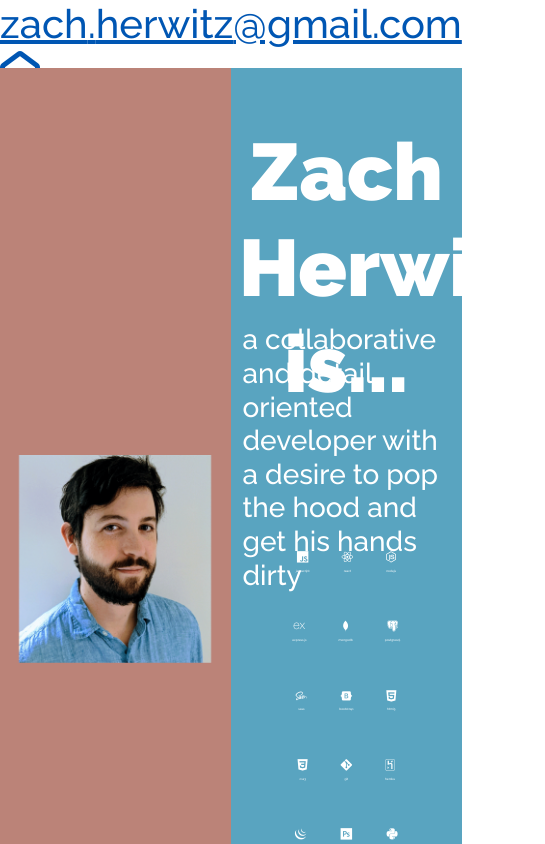
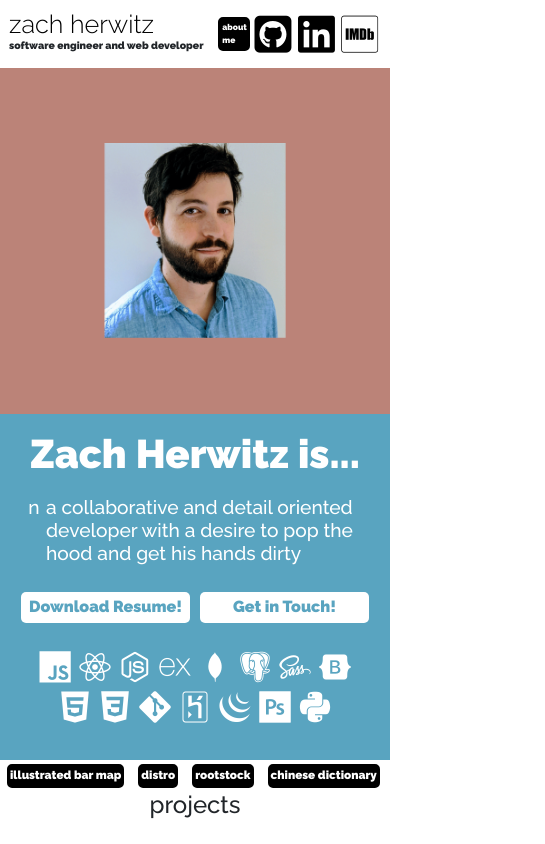
Before and after one commit to zachherwitz/portfolio, a React (Create React App) app: page /about in a window 390 px wide. Shown: the top 844 px of the page, 545 px wide, since content can reach past the window. Built offline with nearby package versions, Linux system fonts and the light colour scheme.

Commit message:
mobile friendly at last

```diff
--- a/src/App.js
+++ b/src/App.js
@@ -1,4 +1,4 @@
-import React, { useContext } from "react";
+import React from "react";
 import { BrowserRouter as Router, Switch, Route } from "react-router-dom";
 
 // Context
@@ -7,6 +7,7 @@ import ProjectState from "./context/project/ProjectState";
 // Subcomponents
 import Navbar from "./components/layout/Navbar";
 import ProjectDisplay from "./components/layout/ProjectDisplay";
+import Footer from "./components/layout/Footer";
 
 // Pages
 import Home from "./components/pages/Home";
@@ -24,6 +25,7 @@ const App = () => {
             <Route exact path="/about" component={About} />
             <Route path="/*" component={Home} />
           </Switch>
+          <Footer />
         </div>
       </Router>
     </ProjectState>
--- a/src/components/layout/Footer.js
+++ b/src/components/layout/Footer.js
@@ -1,7 +1,39 @@
-import React from "react";
+import React, { useContext, useEffect, useState } from "react";
+import { Link } from "react-router-dom";
+import ProjectContext from "../../context/project/projectContext";
 
 const Footer = () => {
-  return <footer></footer>;
+  const projectContext = useContext(ProjectContext);
+  const { selectProject } = projectContext;
+
+  const onClick = (project) => {
+    selectProject(project);
+  };
+
+  return (
+    <footer>
+      <ul className="footer-projects">
+        <div className="footer-project-link-container">
+          {projectContext.projects.map((project, index) => {
+            return (
+              <li key={index}>
+                <Link
+                  className="footer-project-button"
+                  onClick={() => {
+                    onClick(project);
+                  }}
+                  to="/projects"
+                >
+                  {project.buttonName}
+                </Link>
+              </li>
+            );
+          })}
+        </div>
+        <h4>projects</h4>
+      </ul>
+    </footer>
+  );
 };
 
 export default Footer;
--- a/src/components/layout/Navbar.js
+++ b/src/components/layout/Navbar.js
@@ -1,8 +1,6 @@
 import React, { useContext, useEffect, useState } from "react";
 import { Link } from "react-router-dom";
 import ProjectContext from "../../context/project/projectContext";
-
-import ZachImg from "../../images/zach.png";
 
 const Navbar = () => {
   const projectContext = useContext(ProjectContext);
@@ -10,13 +8,18 @@ const Navbar = () => {
   const [spanStyle, setSpanStyle] = useState({
     opacity: 0,
     transition: "1s",
+    visibility: "visible",
+    color: "black",
   });
+  const [emailIcon, setEmailIcon] = useState("");
 
   useEffect(() => {
     const timer = setTimeout(() => {
       setSpanStyle({
         opacity: 1,
         transition: "1s",
+        visibility: "visible",
+        color: "black",
       });
     }, 2000);
     return () => clearTimeout(timer);
@@ -26,14 +29,27 @@ const Navbar = () => {
     selectProject(project);
   };
 
+  const onMouseEnter = () => {
+    setEmailIcon("-open");
+  };
+
+  const onMouseLeave = () => {
+    setEmailIcon("");
+  };
+
   return (
     <nav>
       <div className="title">
-        <a href="mailto:zachherwitz@gmail.com">
-          <h1>
+        <a
+          onMouseEnter={onMouseEnter}
+          onMouseLeave={onMouseLeave}
+          href="mailto:zachherwitz@gmail.com"
+        >
+          <h1 className="title-mobile">zach herwitz</h1>
+          <h1 className="title-wide">
             zach<span style={spanStyle}>.</span>herwitz
             <span style={spanStyle}>
-              @gmail.com <i className="fas fa-envelope-open"></i>
+              @gmail.com<i className={`fas fa-envelope${emailIcon}`}></i>
             </span>
           </h1>
         </a>
@@ -65,13 +81,25 @@ const Navbar = () => {
           about me
         </Link>
         <div className="icons-container">
-          <a target="_blank" href="https://github.com/zachherwitz/">
+          <a
+            target="_blank"
+            rel="noopener noreferrer"
+            href="https://github.com/zachherwitz/"
+          >
             <i className="fab fa-github-square"></i>
           </a>
-          <a target="_blank" href="https://www.linkedin.com/in/zach-herwitz/">
+          <a
+            target="_blank"
+            rel="noopener noreferrer"
+            href="https://www.linkedin.com/in/zach-herwitz/"
+          >
             <i className="fab fa-linkedin"></i>
           </a>
-          <a target="_blank" href="https://www.imdb.com/name/nm5178378/">
+          <a
+            target="_blank"
+            rel="noopener noreferrer"
+            href="https://www.imdb.com/name/nm5178378/"
+          >
             <i className="fab fa-imdb"></i>
           </a>
         </div>
--- a/src/components/pages/About.js
+++ b/src/components/pages/About.js
@@ -8,7 +8,7 @@ const About = () => {
   return (
     <div className="about">
       <div className="left">
-        <img src={Zach} />
+        <img src={Zach} alt="Zach Herwitz" />
       </div>
       <div className="right">
         <div className="bio">
@@ -33,6 +33,12 @@ const About = () => {
               </h3>
             </Carousel.Item>
           </Carousel>
+        </div>
+        <div className="contact-mobile">
+          <div className="contact-link-container-mobile">
+            <a href={Resume}>Download Resume!</a>
+            <a href="mailto:zachherwitz@gmail.com">Get in Touch!</a>
+          </div>
         </div>
         <div className="medals">
           <div className="medal-container">
--- a/src/css/main.css
+++ b/src/css/main.css
@@ -14,18 +14,82 @@ body,
 
 .App {
   display: grid;
-  grid-template-rows: 8% 1fr;
+  grid-template-rows: 8% 82% 10%;
+}
+
+nav {
+  grid-row: 1/2;
+  display: grid;
+  grid-template-columns: 60% 40%;
+  padding: 0.3rem;
+}
+nav .title {
+  padding: 0.5vh;
+}
+nav .title a {
+  color: black;
+}
+nav .title a .title-wide {
+  display: none;
+}
+nav .title a h1 {
+  padding: 0;
+  margin: 0;
+  font-size: 3vh;
+  font-weight: 300;
+}
+nav .title a i {
+  display: none;
+}
+nav .title a span {
+  visibility: hidden;
+}
+nav .title h2 {
+  padding: 0;
+  margin: 0;
+  font-size: 0.65rem;
+  font-weight: 900;
+}
+nav .projects {
+  display: none;
+}
+nav .contacts-container {
+  display: flex;
+  align-items: center;
+  justify-content: flex-end;
+  padding-right: 1vw;
+}
+nav .contacts-container .about-me-link {
+  border: 3px solid black;
+  border-radius: 5px;
+  box-sizing: border-box;
+  color: white;
+  background: black;
+  font-size: 1vh;
+  font-weight: 900;
+  padding: 0.1rem;
+  padding-right: 0;
+  margin-right: 0.1rem;
+}
+nav .contacts-container .icons-container {
+  display: flex;
+}
+nav .contacts-container .icons-container i {
+  background: white;
+  color: black;
+  font-size: 5vh;
+  margin: 0.2rem;
 }
 
 .home {
   padding: 0;
   margin: 0;
   display: grid;
-  grid-template-columns: 50% 50%;
+  grid-template-rows: 50% 50%;
+  grid-row: 2/3;
   color: white;
   font-size: 20vw;
-  font-weight: 300;
-  letter-spacing: 3rem;
+  font-weight: 900;
 }
 .home .left {
   width: 100%;
@@ -50,7 +114,7 @@ body,
   padding: 0;
   margin: 0;
   display: grid;
-  grid-template-columns: 50% 50%;
+  grid-template-rows: 50% 50%;
 }
 .about .left {
   width: 100%;
@@ -61,51 +125,73 @@ body,
   align-items: center;
 }
 .about .left img {
-  width: 90%;
+  width: 50%;
 }
 .about .right {
   width: 100%;
   height: 100%;
   background: #59a4c0;
   color: white;
+  padding: 1rem;
 }
 .about .right .bio h1 {
   padding: 0;
   margin: 0;
   box-sizing: border-box;
-  margin: 3rem auto 0 auto;
-  padding: 0.5rem;
-  font-size: 5rem;
+  font-size: 2.5rem;
   font-weight: 900;
   text-align: center;
 }
-.about .right .contact {
+.about .right .bio .bio-carousel {
+  color: white;
+  text-align: left;
+  display: flex;
+  align-items: center;
+  width: 100%;
+  height: 6vh;
+  box-sizing: border-box;
+  margin-top: 2rem;
+  padding: 0.7rem;
+}
+.about .right .bio .bio-carousel h3 {
+  font-size: 1.2rem;
+}
+.about .right .bio .bio-carousel .carousel-indicators {
+  display: none;
+}
+.about .right .bio .bio-carousel .carousel-control-prev,
+.about .right .bio .bio-carousel .carousel-control-next {
+  display: none;
+}
+.about .right .contact-mobile {
   display: flex;
   flex-direction: column;
   justify-content: space-between;
 }
-.about .right .contact h1 {
+.about .right .contact-mobile h1 {
   text-align: center;
 }
-.about .right .contact .contact-link-container {
+.about .right .contact-mobile .contact-link-container-mobile {
   display: flex;
   justify-content: space-around;
-  margin-top: 2rem;
+  margin: 2rem 0 1rem 0;
 }
-.about .right .contact .contact-link-container a {
+.about .right .contact-mobile .contact-link-container-mobile a {
   padding: 0;
   margin: 0;
-  padding: 1rem;
   background: white;
   border-radius: 5px;
   color: #59a4c0;
   font-size: 1rem;
-  width: 25%;
+  font-weight: 900;
+  width: 47%;
+  padding: 0.2rem 0;
   text-align: center;
 }
 .about .right .medals {
   box-sizing: border-box;
-  padding: 2rem;
+  padding: 0.5rem;
+  margin: auto 0;
 }
 .about .right .medals .medal-container {
   display: flex;
@@ -116,76 +202,126 @@ body,
   display: flex;
   flex-direction: column;
   align-items: center;
-  margin: 1rem;
 }
 .about .right .medals .medal-container .medal i {
-  font-size: 3vw;
+  font-size: 2rem;
+  margin: 0.25rem;
 }
 .about .right .medals .medal-container .medal p {
-  font-size: 0.8vw;
-  margin-top: 5px;
-  color: white;
-}
-.about .bio-carousel {
-  color: white;
-  text-align: left;
-  display: flex;
-  align-items: center;
-  width: 90%;
-  height: 10vh;
-  margin: 0 auto;
-}
-.about .bio-carousel .carousel-indicators {
   display: none;
 }
-.about .bio-carousel .carousel-control-prev,
-.about .bio-carousel .carousel-control-next {
+.about .right .contact-link-container {
   display: none;
 }
 
 .project-display {
   grid-row: 2/3;
+  height: 100%;
 }
 .project-display .project {
+  height: 100%;
   color: white;
-  height: 100%;
   display: grid;
-  grid-template-columns: 50% 50%;
+  grid-template-rows: 50% 50%;
 }
-.project-display .project .img-carousel {
-  height: 100%;
+.project-display .project .project-image {
   display: flex;
-  align-items: center;
-  padding: 2rem;
+}
+.project-display .project .project-image .img-carousel {
+  display: flex;
+  width: 90%;
+  margin: auto;
+}
+.project-display .project .project-image .img-carousel .carousel-indicators {
+  display: none;
+}
+.project-display .project .project-image .img-carousel .carousel-control-prev,
+.project-display .project .project-image .img-carousel .carousel-control-next {
+  display: none;
 }
 .project-display .project-info-container {
   display: flex;
-  align-items: center;
-}
-.project-display .project-info-container .project-info {
-  padding: 5rem;
+  box-sizing: border-box;
+  padding: 1rem;
 }
 .project-display .project-info-container .project-info h1 {
   padding: 0;
   margin: 0;
   font-weight: 900;
   text-align: center;
-  font-size: 4rem;
+  font-size: 2rem;
 }
 .project-display .project-info-container .project-info hr {
   width: 70%;
   background: white;
+  padding: 0;
+  margin: 0;
+  margin: 0.5rem auto;
+}
+.project-display .project-info-container .project-info h2 {
+  font-size: 1.1rem;
 }
 .project-display .project-info-container .project-info h3 {
+  font-size: 0.9rem;
   font-weight: 300;
 }
 .project-display .project-info-container .project-info h4 {
   display: inline-block;
-  margin: 1rem;
   font-weight: 900;
+  font-size: 1rem;
+  margin: 0 0.5rem;
+}
+.project-display .project-info-container .project-info h4 a {
+  color: white;
+}
+.project-display .project-info-container .project-info p {
+  padding: 0;
+  margin: 0;
+  font-size: 0.8rem;
+  margin: 0.2rem 0;
 }
 
-@media screen and (min-width: 900px) {
+footer {
+  display: block;
+  padding-top: 0.3rem;
+  grid-row: 3/4;
+}
+footer .footer-projects {
+  flex-direction: column;
+  padding: 0;
+  margin: 0;
+}
+footer .footer-projects h4 {
+  padding: 0;
+  margin: 0;
+  font-size: 1.5rem;
+  text-align: center;
+  margin-top: 0.2rem;
+}
+footer .footer-projects .footer-project-link-container {
+  padding: 0;
+  margin: 0;
+  display: flex;
+  justify-content: space-around;
+  padding-right: 0.2rem;
+}
+footer .footer-projects .footer-project-link-container li {
+  padding: 0;
+  margin: 0;
+  list-style: none;
+  color: black;
+  font-size: 3vw;
+  background: black;
+  border: 3px solid black;
+  border-radius: 5px;
+  box-sizing: border-box;
+}
+footer .footer-projects .footer-project-link-container li a {
+  color: white;
+  font-weight: 700;
+}
+
+@media screen and (min-width: 1225px) {
   .App {
     display: grid;
     grid-template-rows: 8% 1fr;
@@ -201,8 +337,17 @@ body,
     margin: 0;
     padding: 0.5rem 1rem 0 1rem;
   }
+  nav .title a .title-wide {
+    display: inline;
+  }
+  nav .title a .title-mobile {
+    display: none;
+  }
   nav .title a:hover {
     text-decoration: none;
+  }
+  nav .title span {
+    visibility: visible;
   }
   nav .title h1 {
     padding: 0;
@@ -213,6 +358,8 @@ body,
   }
   nav .title h1 i {
     color: #446e92;
+    margin-left: 0.3rem;
+    display: inline-block;
   }
   nav .title h1:hover {
     text-decoration: underline;
@@ -222,6 +369,7 @@ body,
   }
   nav .title h1:hover span {
     opacity: 1;
+    visibility: visible;
   }
   nav .title h2 {
     padding: 0;
@@ -276,10 +424,10 @@ body,
     box-sizing: border-box;
     color: white;
     background: black;
-    font-size: 1.1vh;
+    font-size: 1.6vh;
     font-weight: 900;
     padding: 6px 2px;
-    margin-right: 10px;
+    margin-right: 5px;
   }
   nav .contacts-container i {
     background: white;
@@ -293,6 +441,7 @@ body,
     margin: 0;
     display: grid;
     grid-template-columns: 50% 50%;
+    grid-template-rows: 1fr;
     color: white;
     font-size: 20vw;
     font-weight: 300;
@@ -322,6 +471,7 @@ body,
     margin: 0;
     display: grid;
     grid-template-columns: 50% 50%;
+    grid-template-rows: 1fr;
   }
   .about .left {
     width: 100%;
@@ -374,6 +524,9 @@ body,
     width: 25%;
     text-align: center;
   }
+  .about .right .contact-mobile {
+    display: none;
+  }
   .about .right .medals {
     box-sizing: border-box;
     padding: 2rem;
@@ -387,15 +540,17 @@ body,
     display: flex;
     flex-direction: column;
     align-items: center;
-    margin: 1rem;
+    margin: 1rem 1rem 0 1rem;
   }
   .about .right .medals .medal-container .medal i {
+    margin: 0;
     font-size: 3vw;
   }
   .about .right .medals .medal-container .medal p {
     font-size: 0.8vw;
     margin-top: 5px;
     color: white;
+    display: block;
   }
   .about .bio-carousel {
     color: white;
@@ -422,6 +577,7 @@ body,
     height: 100%;
     display: grid;
     grid-template-columns: 50% 50%;
+    grid-template-rows: 1fr;
   }
   .project-display .project .img-carousel {
     height: 100%;
@@ -446,15 +602,24 @@ body,
   .project-display .project-info-container .project-info hr {
     width: 70%;
     background: white;
+    margin-bottom: 1rem;
   }
   .project-display .project-info-container .project-info h3 {
     font-weight: 300;
+    font-size: 1.5rem;
   }
   .project-display .project-info-container .project-info h4 {
     display: inline-block;
     margin: 1rem;
     font-weight: 900;
   }
+  .project-display .project-info-container .project-info p {
+    font-size: 1rem;
+  }
+
+  footer {
+    display: none;
+  }
 }
 
 /*# sourceMappingURL=main.css.map */
--- a/src/css/main.scss
+++ b/src/css/main.scss
@@ -18,6 +18,12 @@
 @mixin halfnhalf {
   display: grid;
   grid-template-columns: 50% 50%;
+  grid-template-rows: 1fr;
+}
+
+@mixin halfnhalf-mobile {
+  display: grid;
+  grid-template-rows: 50% 50%;
 }
 
 * {
@@ -32,19 +38,79 @@ body,
   @include hundredeverything;
 }
 
-// MOBILE WIDTH
 .App {
   display: grid;
-  grid-template-rows: 8% 1fr;
+  grid-template-rows: 8% 82% 10%;
+}
+
+nav {
+  grid-row: 1 / 2;
+  display: grid;
+  grid-template-columns: 60% 40%;
+  padding: 0.3rem;
+  .title {
+    padding: 0.5vh;
+    a {
+      color: black;
+      .title-wide {
+        display: none;
+      }
+      h1 {
+        @include zeropaddingmargin;
+        font-size: 3vh;
+        font-weight: 300;
+      }
+      i {
+        display: none;
+      }
+      span {
+        visibility: hidden;
+      }
+    }
+    h2 {
+      @include zeropaddingmargin;
+      font-size: 0.65rem;
+      font-weight: 900;
+    }
+  }
+  .projects {
+    display: none;
+  }
+  .contacts-container {
+    display: flex;
+    align-items: center;
+    justify-content: flex-end;
+    padding-right: 1vw;
+    .about-me-link {
+      @include borderbubble;
+      color: white;
+      background: black;
+      font-size: 1vh;
+      font-weight: 900;
+      padding: 0.1rem;
+      padding-right: 0;
+      margin-right: 0.1rem;
+    }
+    .icons-container {
+      display: flex;
+      i {
+        background: white;
+        color: black;
+        font-size: 5vh;
+        margin: 0.2rem;
+      }
+    }
+  }
 }
 
 .home {
   @include zeropaddingmargin;
-  @include halfnhalf;
+  @include halfnhalf-mobile;
+  grid-row: 2 / 3;
   color: white;
   font-size: 20vw;
-  font-weight: 300;
-  letter-spacing: 3rem;
+  font-weight: 900;
+  // letter-spacing: 3rem;
   .left {
     @include hundredeverything;
     background: #4894b0;
@@ -65,7 +131,7 @@ body,
 
 .about {
   @include zeropaddingmargin;
-  @include halfnhalf;
+  @include halfnhalf-mobile;
   .left {
     @include hundredeverything;
     background: #bb8378;
@@ -73,51 +139,72 @@ body,
     justify-content: center;
     align-items: center;
     img {
-      width: 90%;
+      width: 50%;
     }
   }
   .right {
     @include hundredeverything;
     background: #59a4c0;
     color: white;
+    padding: 1rem;
     .bio {
       h1 {
         @include zeropaddingmargin;
         box-sizing: border-box;
-        margin: 3rem auto 0 auto;
-        padding: 0.5rem;
-        font-size: 5rem;
+        font-size: 2.5rem;
         font-weight: 900;
         text-align: center;
       }
+      .bio-carousel {
+        color: white;
+        text-align: left;
+        display: flex;
+        align-items: center;
+        width: 100%;
+        height: 6vh;
+        box-sizing: border-box;
+        margin-top: 2rem;
+        padding: 0.7rem;
+        h3 {
+          font-size: 1.2rem;
+        }
+        .carousel-indicators {
+          display: none;
+        }
+        .carousel-control-prev,
+        .carousel-control-next {
+          display: none;
+        }
+      }
     }
-    .contact {
+    .contact-mobile {
       display: flex;
       flex-direction: column;
       justify-content: space-between;
       h1 {
         text-align: center;
       }
-      .contact-link-container {
+      .contact-link-container-mobile {
         display: flex;
         justify-content: space-around;
-        margin-top: 2rem;
+        margin: 2rem 0 1rem 0;
         a {
           @include zeropaddingmargin;
-          padding: 1rem;
           background: white;
           border-radius: 5px;
           color: #59a4c0;
           font-size: 1rem;
-          width: 25%;
+          font-weight: 900;
+          width: 47%;
+          padding: 0.2rem 0;
           text-align: center;
         }
       }
     }
-
     .medals {
       box-sizing: border-box;
-      padding: 2rem;
+      padding: 0.5rem;
+      margin: auto 0;
       .medal-container {
         display: flex;
         flex-wrap: wrap;
@@ -126,33 +213,17 @@ body,
           display: flex;
           flex-direction: column;
           align-items: center;
-          margin: 1rem;
-
           i {
-            font-size: 3vw;
+            font-size: 2rem;
+            margin: 0.25rem;
           }
           p {
-            font-size: 0.8vw;
-            margin-top: 5px;
-            color: white;
+            display: none;
           }
         }
       }
     }
-  }
-  .bio-carousel {
-    color: white;
-    text-align: left;
-    display: flex;
-    align-items: center;
-    width: 90%;
-    height: 10vh;
-    margin: 0 auto;
-    .carousel-indicators {
-      display: none;
-    }
-    .carousel-control-prev,
-    .carousel-control-next {
+    .contact-link-container {
       display: none;
     }
   }
@@ -160,64 +231,135 @@ body,
 
 .project-display {
   grid-row: 2 / 3;
+  height: 100%;
   .project {
+    height: 100%;
     color: white;
-    height: 100%;
-    @include halfnhalf;
-    .img-carousel {
-      height: 100%;
+    @include halfnhalf-mobile;
+    .project-image {
       display: flex;
-      align-items: center;
-      padding: 2rem;
+      .img-carousel {
+        display: flex;
+        width: 90%;
+        margin: auto;
+        .carousel-indicators {
+          display: none;
+        }
+        .carousel-control-prev,
+        .carousel-control-next {
+          display: none;
+        }
+      }
     }
   }
   .project-info-container {
     display: flex;
-    align-items: center;
+    box-sizing: border-box;
+    padding: 1rem;
     .project-info {
-      padding: 5rem;
       h1 {
         @include zeropaddingmargin;
         font-weight: 900;
         text-align: center;
-        font-size: 4rem;
+        font-size: 2rem;
       }
       hr {
         width: 70%;
         background: white;
+        @include zeropaddingmargin;
+        margin: 0.5rem auto;
       }
-
+      h2 {
+        font-size: 1.1rem;
+      }
       h3 {
+        font-size: 0.9rem;
         font-weight: 300;
       }
       h4 {
         display: inline-block;
-        margin: 1rem;
         font-weight: 900;
+        font-size: 1rem;
+        margin: 0 0.5rem;
+        a {
+          color: white;
+        }
+      }
+      p {
+        @include zeropaddingmargin;
+        font-size: 0.8rem;
+        margin: 0.2rem 0;
       }
     }
   }
 }
 
-// LAPTOP WIDTH
+footer {
+  display: block;
+  padding-top: 0.3rem;
+  grid-row: 3 / 4;
+  .footer-projects {
+    flex-direction: column;
+    @include zeropaddingmargin;
+    h4 {
+      @include zeropaddingmargin;
+      font-size: 1.5rem;
+      text-align: center;
+      margin-top: 0.2rem;
+    }
+    .footer-project-link-container {
+      @include zeropaddingmargin;
+      display: flex;
+      justify-content: space-around;
+      padding-right: 0.2rem;
+      li {
+        @include zeropaddingmargin;
+        list-style: none;
+        color: black;
+        font-size: 3vw;
+        background: black;
+        @include borderbubble;
+        a {
+          color: white;
+          font-weight: 700;
+        }
+      }
+    }
+  }
+}
 
-@media screen and (min-width: 900px) {
+// LAPTOP WIDTH // LAPTOP WIDTH // LAPTOP WIDTH
+// LAPTOP WIDTH // LAPTOP WIDTH // LAPTOP WIDTH
+// LAPTOP WIDTH // LAPTOP WIDTH // LAPTOP WIDTH
+// LAPTOP WIDTH // LAPTOP WIDTH // LAPTOP WIDTH
+// LAPTOP WIDTH // LAPTOP WIDTH // LAPTOP WIDTH
+
+@media screen and (min-width: 1225px) {
   .App {
     display: grid;
     grid-template-rows: 8% 1fr;
   }
 
   nav {
-    // border: 2px solid black;
     grid-row: 1 / 2;
     display: grid;
     grid-template-columns: 30% 1fr 30%;
     .title {
       @include zeropaddingmargin;
       padding: 0.5rem 1rem 0 1rem;
-
+      a {
+        .title-wide {
+          display: inline;
+        }
+        .title-mobile {
+          display: none;
+        }
+      }
       a:hover {
         text-decoration: none;
+      }
+      span {
+        visibility: visible;
       }
       h1 {
         @include zeropaddingmargin;
@@ -226,6 +368,8 @@ body,
         color: black;
         i {
           color: #446e92;
+          margin-left: 0.3rem;
+          display: inline-block;
         }
         &:hover {
           text-decoration: underline;
@@ -234,6 +378,7 @@ body,
           }
           span {
             opacity: 1;
+            visibility: visible;
           }
         }
       }
@@ -283,10 +428,10 @@ body,
         @include borderbubble;
         color: white;
         background: black;
-        font-size: 1.1vh;
+        font-size: 1.6vh;
         font-weight: 900;
         padding: 6px 2px;
-        margin-right: 10px;
+        margin-right: 5px;
       }
       i {
         background: white;
@@ -373,7 +518,9 @@ body,
           }
         }
       }
-
+      .contact-mobile {
+        display: none;
+      }
       .medals {
         box-sizing: border-box;
         padding: 2rem;
@@ -385,15 +532,17 @@ body,
             display: flex;
             flex-direction: column;
             align-items: center;
-            margin: 1rem;
+            margin: 1rem 1rem 0 1rem;
 
             i {
+              margin: 0;
               font-size: 3vw;
             }
             p {
               font-size: 0.8vw;
               margin-top: 5px;
               color: white;
+              display: block;
             }
           }
         }
@@ -444,17 +593,24 @@ body,
         hr {
           width: 70%;
           background: white;
+          margin-bottom: 1rem;
         }
-
         h3 {
           font-weight: 300;
+          font-size: 1.5rem;
         }
         h4 {
           display: inline-block;
           margin: 1rem;
           font-weight: 900;
         }
+        p {
+          font-size: 1rem;
+        }
       }
     }
   }
+  footer {
+    display: none;
+  }
 }
```
Also changed, not shown: src/components/layout/ProjectDisplay.js (+11 -3 lines), src/components/pages/Home.js (+12 -23 lines), 1 other file (tests, documents, lock files or other folders).
